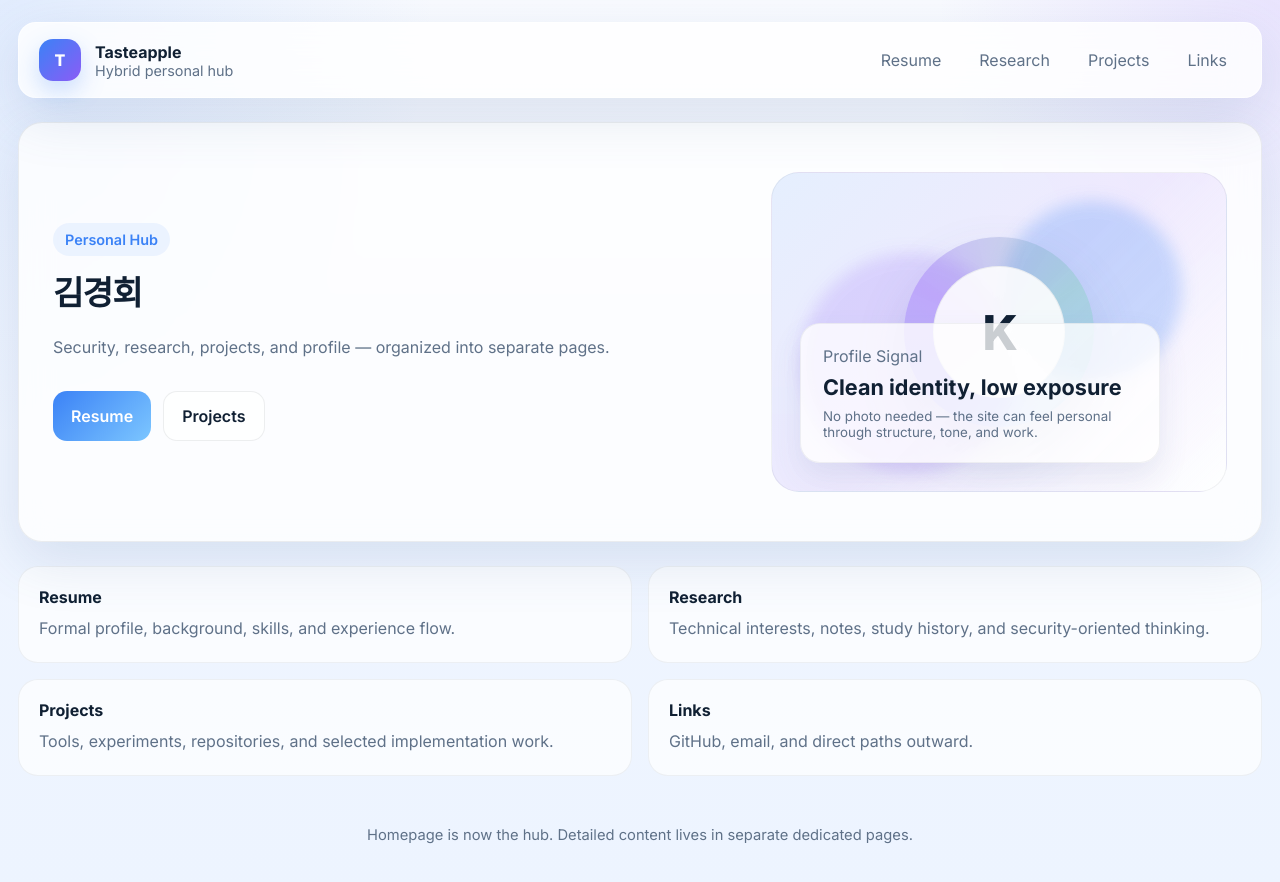
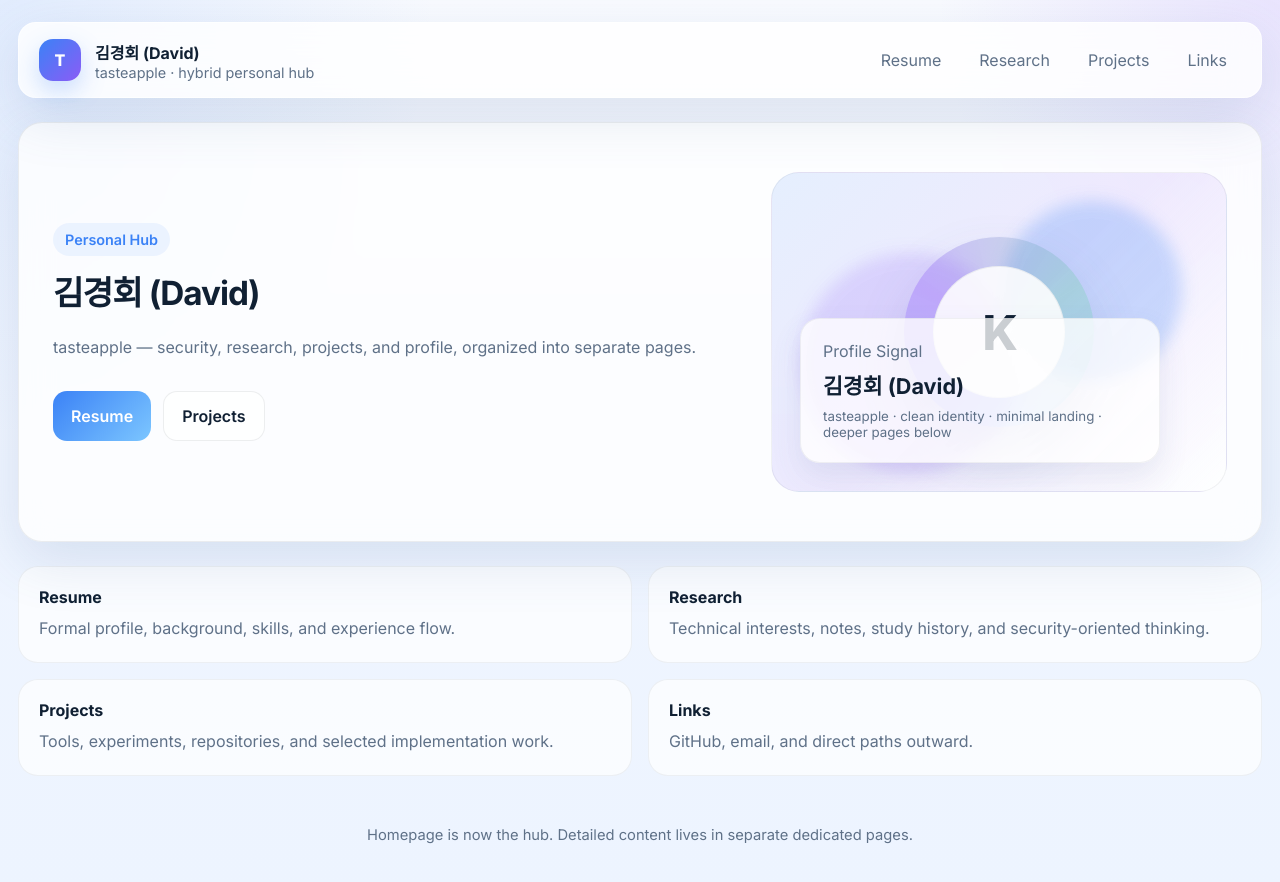
Before and after one commit to tasteapple/tasteapple.github.io, a plain HTML site: page index.html in a window 1280 px wide. Drawn offline with Linux system fonts and the light colour scheme.

Commit message:
feat: apply Korean name with David and tasteapple branding

```diff
--- a/index.html
+++ b/index.html
@@ -16,8 +16,8 @@
       <a class="brand" href="./index.html">
         <div class="brand-mark">T</div>
         <div>
-          <strong>Tasteapple</strong>
-          <span>Hybrid personal hub</span>
+          <strong>김경회 (David)</strong>
+          <span>tasteapple · hybrid personal hub</span>
         </div>
       </a>
       <nav class="nav">
@@ -32,9 +32,9 @@
       <section class="hero panel hero-home minimal-hero">
         <div class="hero-copy">
           <div class="eyebrow">Personal Hub</div>
-          <h1>김경회</h1>
+          <h1>김경회 (David)</h1>
           <p>
-            Security, research, projects, and profile — organized into separate pages.
+            tasteapple — security, research, projects, and profile, organized into separate pages.
           </p>
           <div class="hero-actions">
             <a class="button primary" href="./resume.html">Resume</a>
@@ -51,8 +51,8 @@
           </div>
           <div class="visual-card profile-card">
             <span>Profile Signal</span>
-            <strong>Clean identity, low exposure</strong>
-            <small>No photo needed — the site can feel personal through structure, tone, and work.</small>
+            <strong>김경회 (David)</strong>
+            <small>tasteapple · clean identity · minimal landing · deeper pages below</small>
           </div>
         </div>
       </section>
```
